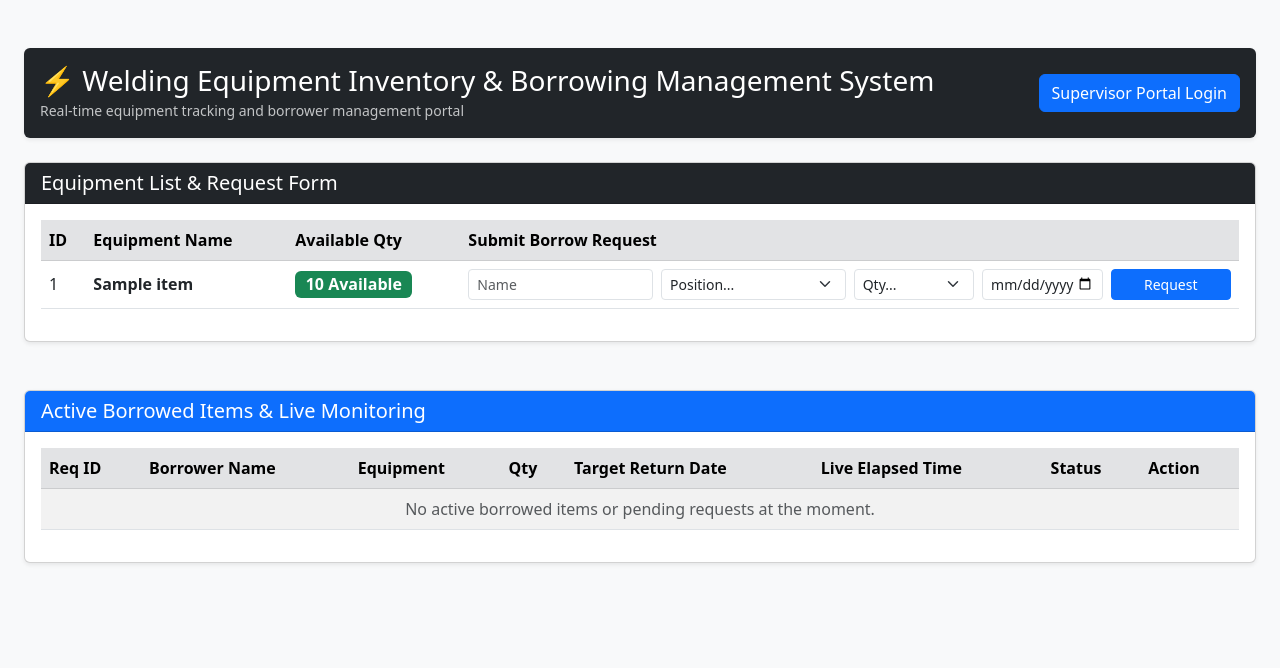
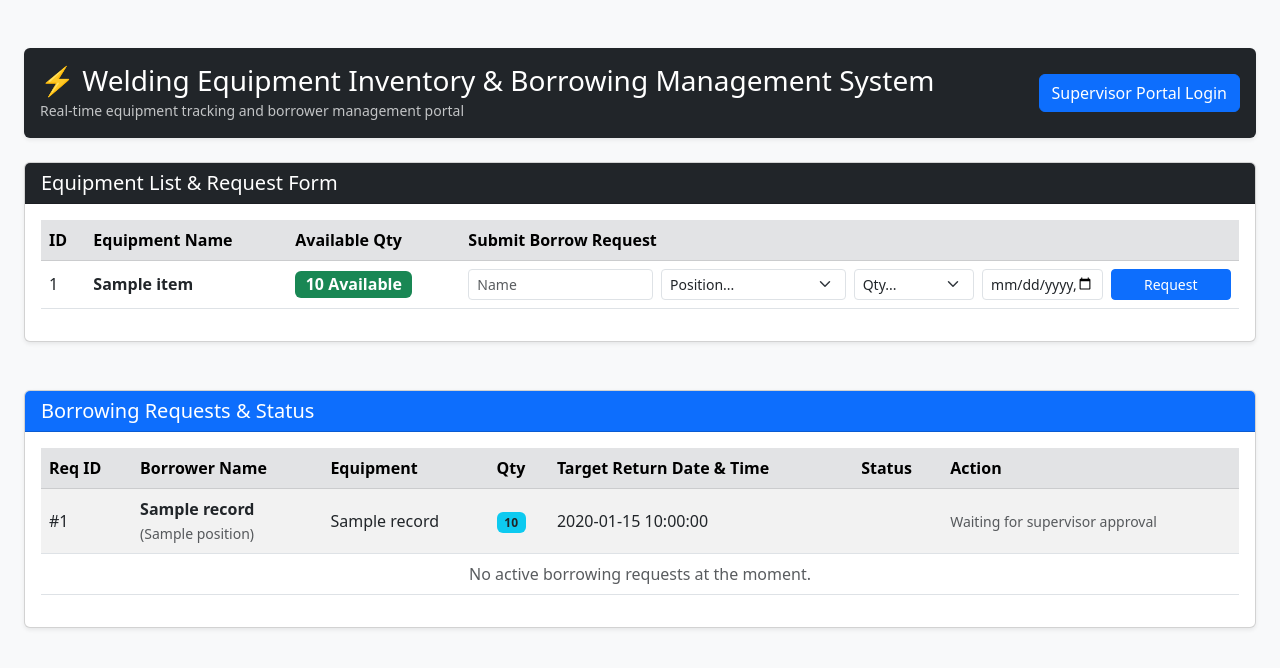
Before and after one commit to dizonej72-gif/welding_equipment_borrowing_system, a Flask app: template templates/inventory.html in a window 1280 px wide. Shown: the top 668 px of the page. Run offline with Flask 3, Linux system fonts and the light colour scheme; the template is opened without the code that fills it: most values are stand-ins (such as "Sample title", 1, 10 or a date in 2020).

Commit message:
Update inventory.html

```diff
--- a/templates/inventory.html
+++ b/templates/inventory.html
@@ -84,7 +84,7 @@
                                         </select>
                                     </div>
                                     <div class="col-md-2">
-                                        <input type="date" name="return_date" class="form-control form-control-sm" required>
+                                        <input type="datetime-local" name="return_datetime" class="form-control form-control-sm" required title="Target Return Date & Time">
                                     </div>
                                     <div class="col-md-2">
                                         <button type="submit" class="btn btn-primary btn-sm w-100">Request</button>
@@ -101,10 +101,10 @@
             </div>
         </div>
 
-        <!-- Active Borrowed Items & Live Monitoring Section -->
+        <!-- Borrowed Items Status Section -->
         <div class="card shadow-sm mb-5">
             <div class="card-header bg-primary text-white">
-                <h5 class="mb-0">Active Borrowed Items & Live Monitoring</h5>
+                <h5 class="mb-0">Borrowing Requests & Status</h5>
             </div>
             <div class="card-body">
                 <table class="table table-striped align-middle">
@@ -114,8 +114,7 @@
                             <th>Borrower Name</th>
                             <th>Equipment</th>
                             <th>Qty</th>
-                            <th>Target Return Date</th>
-                            <th>Live Elapsed Time</th>
+                            <th>Target Return Date & Time</th>
                             <th>Status</th>
                             <th>Action</th>
                         </tr>
@@ -123,33 +122,18 @@
                     <tbody id="public-records-body">
                         {% set active_found = false %}
                         {% for record in records %}
-                            {% if record.status == 'Pending Approval' or record.status == 'Approved / Borrowed' %}
+                            {% if record.status != 'Returned' and record.status != 'Rejected' %}
                                 {% set active_found = true %}
-                                {% set is_overdue = (record.status == 'Approved / Borrowed' and today_str > record.expected_return_date) %}
-                                <tr class="{% if is_overdue %}table-danger{% endif %}">
+                                <tr>
                                     <td>#{{ record.id }}</td>
                                     <td><strong>{{ record.borrower_name }}</strong> <br><small class="text-muted">({{ record.position }})</small></td>
                                     <td>{{ record.item_name }}</td>
                                     <td><span class="badge bg-info text-dark">{{ record.requested_qty }}</span></td>
-                                    <td>
-                                        {{ record.expected_return_date }}
-                                        {% if is_overdue %}
-                                            <br><span class="badge bg-danger">OVERDUE</span>
-                                        {% endif %}
-                                    </td>
-                                    <td>
-                                        {% if record.status == 'Approved / Borrowed' and record.approved_at_iso %}
-                                            <span class="badge bg-dark fs-6 font-monospace live-timer" data-approved="{{ record.approved_at_iso }}">
-                                                ⏱️ 00d 00h 00m 00s
-                                            </span>
-                                        {% else %}
-                                            <span class="text-muted">-</span>
-                                        {% endif %}
-                                    </td>
+                                    <td>{{ record.expected_return_date }}</td>
                                     <td>
                                         {% if record.status == 'Pending Approval' %}
                                             <span class="badge bg-warning text-dark">Pending Approval</span>
-                                        {% else %}
+                                        {% elif record.status == 'Approved / Borrowed' %}
                                             <span class="badge bg-primary">Approved / Borrowed</span>
                                         {% endif %}
                                     </td>
@@ -159,7 +143,7 @@
                                             <button type="submit" class="btn btn-outline-danger btn-sm">Return Item</button>
                                         </form>
                                         {% else %}
-                                        <span class="text-muted small">Waiting for approval</span>
+                                        <span class="text-muted small">Waiting for supervisor approval</span>
                                         {% endif %}
                                     </td>
                                 </tr>
@@ -167,7 +151,7 @@
                         {% endfor %}
                         {% if not active_found %}
                         <tr>
-                            <td colspan="8" class="text-center text-muted">No active borrowed items or pending requests at the moment.</td>
+                            <td colspan="7" class="text-center text-muted">No active borrowing requests at the moment.</td>
                         </tr>
                         {% endif %}
                     </tbody>
@@ -176,34 +160,7 @@
         </div>
     </div>
 
-    <!-- Script para sa Live Timers at background sync -->
     <script>
-        function updateLiveTimers() {
-            const timers = document.querySelectorAll('.live-timer');
-            const now = new Date();
-
-            timers.forEach(timer => {
-                const approvedTimeStr = timer.getAttribute('data-approved');
-                if (!approvedTimeStr) return;
-
-                const approvedTime = new Date(approvedTimeStr);
-                const diffMs = now - approvedTime;
-
-                if (diffMs < 0) return;
-
-                const totalSeconds = Math.floor(diffMs / 1000);
-                const days = Math.floor(totalSeconds / 86400);
-                const hours = Math.floor((totalSeconds % 86400) / 3600);
-                const minutes = Math.floor((totalSeconds % 3600) / 60);
-                const seconds = totalSeconds % 60;
-
-                const pad = (num) => String(num).padStart(2, '0');
-                timer.innerHTML = `⏱️ ${pad(days)}d ${pad(hours)}h ${pad(minutes)}m ${pad(seconds)}s`;
-            });
-        }
-
-        setInterval(updateLiveTimers, 1000);
-
         async function syncPublicPage() {
             try {
                 const res = await fetch('/api/inventory_data');
@@ -222,40 +179,30 @@
                 });
 
                 const tbody = document.getElementById('public-records-body');
-                const activeRecords = data.records.filter(r => r.status === 'Pending Approval' || r.status === 'Approved / Borrowed');
+                const activeRecords = data.records.filter(r => r.status !== 'Returned' && r.status !== 'Rejected');
 
                 if (activeRecords.length === 0) {
-                    tbody.innerHTML = `<tr><td colspan="8" class="text-center text-muted">No active borrowed items or pending requests at the moment.</td></tr>`;
+                    tbody.innerHTML = `<tr><td colspan="7" class="text-center text-muted">No active borrowing requests at the moment.</td></tr>`;
                     return;
                 }
 
                 let html = '';
                 activeRecords.forEach(record => {
-                    let isOverdue = (record.status === 'Approved / Borrowed' && data.today_str > record.expected_return_date);
-                    let rowClass = isOverdue ? 'table-danger' : '';
-
                     let statusBadge = (record.status === 'Pending Approval')
                         ? '<span class="badge bg-warning text-dark">Pending Approval</span>'
                         : '<span class="badge bg-primary">Approved / Borrowed</span>';
 
-                    let timerBadge = (record.status === 'Approved / Borrowed' && record.approved_at_iso)
-                        ? `<span class="badge bg-dark fs-6 font-monospace live-timer" data-approved="${record.approved_at_iso}">⏱️ 00d 00h 00m 00s</span>`
-                        : `<span class="text-muted">-</span>`;
-
                     let actionBtn = (record.status === 'Approved / Borrowed')
                         ? `<form action="/return/${record.id}" method="POST"><button type="submit" class="btn btn-outline-danger btn-sm">Return Item</button></form>`
-                        : `<span class="text-muted small">Waiting for approval</span>`;
-
-                    let returnDateCol = `${record.expected_return_date} ${isOverdue ? '<br><span class="badge bg-danger">OVERDUE</span>' : ''}`;
+                        : `<span class="text-muted small">Waiting for supervisor approval</span>`;
 
                     html += `
-                        <tr class="${rowClass}">
+                        <tr>
                             <td>#${record.id}</td>
                             <td><strong>${record.borrower_name}</strong> <br><small class="text-muted">(${record.position})</small></td>
                             <td>${record.item_name}</td>
                             <td><span class="badge bg-info text-dark">${record.requested_qty}</span></td>
-                            <td>${returnDateCol}</td>
-                            <td>${timerBadge}</td>
+                            <td>${record.expected_return_date}</td>
                             <td>${statusBadge}</td>
                             <td>${actionBtn}</td>
                         </tr>`;
```
